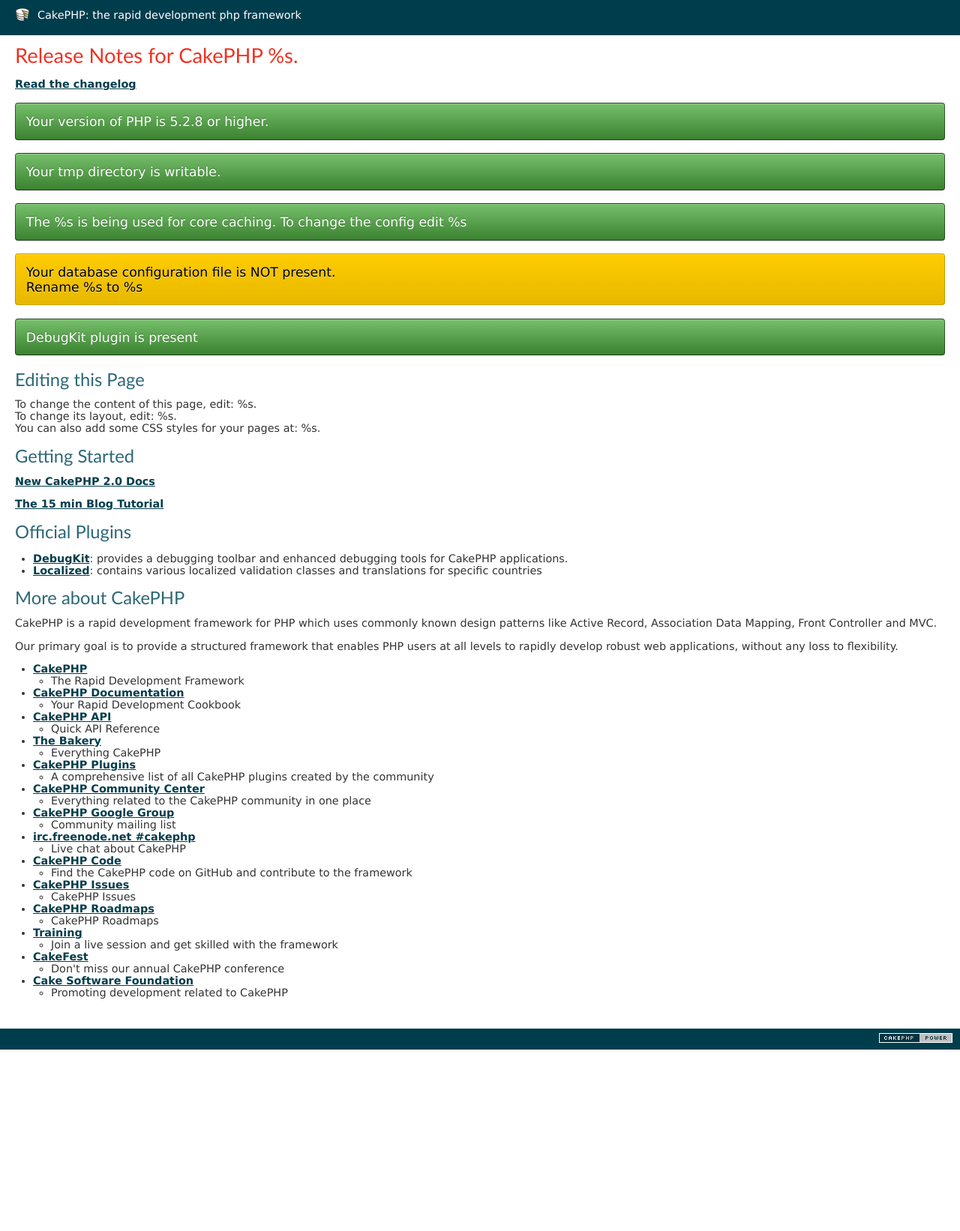
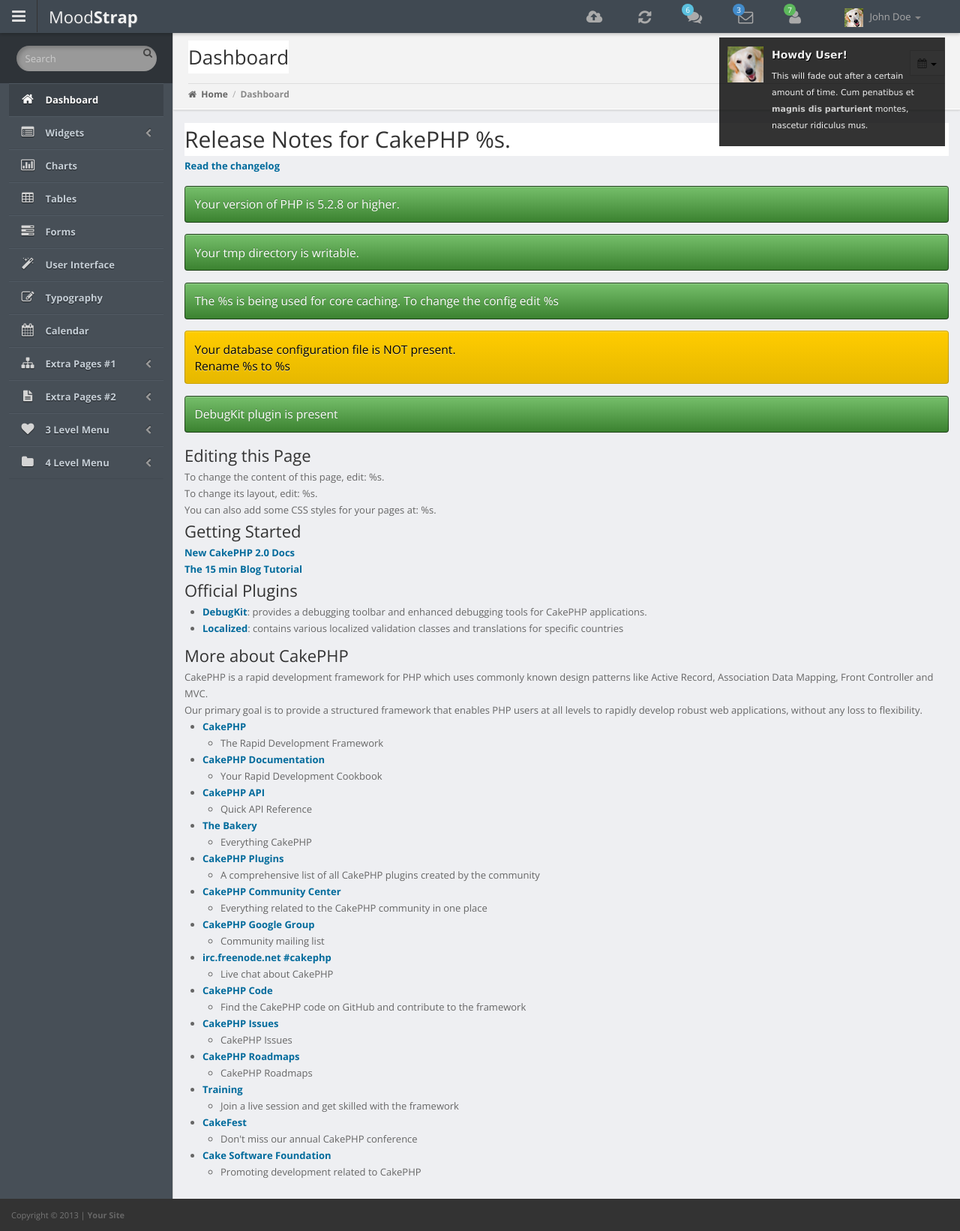
Before and after one commit to fitorec/proteccion_canina, a CakePHP app: the page made by web/app/View/Pages/home.ctp in a window 1280 px wide. Shown: the whole page at 75% size. Before the commit the page ends 1400 px from the top, so only its background shows below. Run offline with PHP 8.4 and a stand-in for CakePHP, Linux system fonts and the light colour scheme; the template is opened without the code that fills it, so the values that code supplies are empty; some libraries are stand-ins or nearby versions.

Commit message:
Agregando Layout base

```diff
--- /dev/null
+++ b/web/app/View/Elements/footer.ctp
@@ -0,0 +1,13 @@
+<footer>
+  <div class="container">
+    <div class="row">
+      <div class="col-md-12">
+            <!-- Copyright info -->
+            <p class="copy">Copyright &copy; 2013 | <a href="#">Your Site</a> </p>
+      </div>
+    </div>
+  </div>
+</footer>
+
+<!-- Scroll to top -->
+<span class="totop"><a href="#"><i class="fa fa-chevron-up"></i></a></span>
--- /dev/null
+++ b/web/app/View/Elements/sidebar.ctp
@@ -0,0 +1,78 @@
+
+    <div class="sidebar">
+        <div class="sidebar-dropdown"><a href="#">Navigation</a></div>
+        <!-- Search form -->
+        <form class="navbar-form" role="search">
+    			<div class="form-group">
+    				<input type="text" class="form-control" placeholder="Search">
+            <button class="btn search-button" type="submit"><i class="fa fa-search"></i></button>
+    			</div>
+    		</form>
+        <!--- Sidebar navigation -->
+        <!-- If the main navigation has sub navigation, then add the class "has_sub" to "li" of main navigation. -->
+        <ul id="nav">
+          <!-- Main menu with font awesome icon -->
+          <li><a href="index.html" class="open"><i class="fa fa-home"></i> <span>Dashboard</span></a></li>
+          <li class="has_sub"><a href="#"><i class="fa fa-list-alt"></i> <span>Widgets</span> <span class="pull-right"><i class="fa fa-chevron-left"></i></span></a>
+            <ul>
+              <li><a href="widgets1.html">Widgets #1</a></li>
+              <li><a href="widgets2.html">Widgets #2</a></li>
+              <li><a href="widgets3.html">Widgets #3</a></li>
+            </ul>
+          </li>
+          <li><a href="charts.html"><i class="fa fa-bar-chart-o"></i> <span>Charts</span></a></li>
+          <li><a href="tables.html"><i class="fa fa-table"></i> <span>Tables</span></a></li>
+          <li><a href="forms.html"><i class="fa fa-tasks"></i> <span>Forms</span></a></li>
+          <li><a href="ui.html"><i class="fa fa-magic"></i> <span>User Interface</span></a></li>
+          <li><a href="typography.html"><i class="fa fa-edit"></i> <span>Typography</span></a></li>
+          <li><a href="calendar.html"><i class="fa fa-calendar"></i> <span>Calendar</span></a></li>
+          <li class="has_sub"><a href="#"><i class="fa fa-sitemap"></i> <span>Extra Pages #1</span> <span class="pull-right"><i class="fa fa-chevron-left"></i></span></a>
+            <ul>
+              <li><a href="post.html">Post</a></li>
+              <li><a href="login.html">Login</a></li>
+              <li><a href="register.html">Register</a></li>
+              <li><a href="support.html">Support</a></li>
+              <li><a href="invoice.html">Invoice</a></li>
+              <li><a href="profile.html">Profile</a></li>
+              <li><a href="gallery.html">Gallery</a></li>
+            </ul>
+          </li>
+          <li class="has_sub"><a href="#"><i class="fa fa-file-text"></i> <span>Extra Pages #2</span> <span class="pull-right"><i class="fa fa-chevron-left"></i></span></a>
+            <ul>
+              <li><a href="media.html">Media</a></li>
+              <li><a href="statement.html">Statement</a></li>
+              <li><a href="error.html">Error</a></li>
+              <li><a href="error-log.html">Error Log</a></li>
+              <li><a href="calendar.html">Calendar</a></li>
+              <li><a href="grid.html">Grid</a></li>
+            </ul>
+          </li>
+          <li class="has_sub"><a href="#"><i class="fa fa-heart"></i> <span>3 Level Menu</span> <span class="pull-right"><i class="fa fa-chevron-left"></i></span></a>
+            <ul>
+              <li><a href="#"><i class="fa fa-bookmark"></i> Subitem 1</a></li>
+              <li class="has_sub"><a href="#"><i class="fa fa-glass"></i> Subitem 2 <span class="pull-right"><i class="fa fa-chevron-left"></i></span></a>
+                  <ul>
+                    <li><a href="#"><i class="fa fa-bell"></i> Subitem 1</a></li>
+                    <li><a href="#"><i class="fa fa-camera"></i> Subitem 2</a></li>
+                  </ul>
+              </li>
+            </ul>
+          </li>
+          <li class="has_sub"><a href="#"><i class="fa fa-folder"></i> <span>4 Level Menu</span> <span class="pull-right"><i class="fa fa-chevron-left"></i></span></a>
+            <ul>
+              <li><a href="#"><i class="fa fa-thumb-tack"></i> Subitem 1</a></li>
+              <li class="has_sub"><a href="#"><i class="fa fa-thumbs-up"></i> Subitem 2 <span class="pull-right"><i class="fa fa-chevron-left"></i></span></a>
+                  <ul>
+                    <li><a href="#"><i class="fa fa-trophy"></i> Subitem 1</a></li>
+                    <li class="has_sub"><a href="#"><i class="fa fa-share"></i> Subitem 2 <span class="pull-right"><i class="fa fa-chevron-left"></i></span></a>
+                        <ul>
+                          <li><a href="#"><i class="fa fa-microphone"></i> Subitem 1</a></li>
+                          <li><a href="#"><i class="fa fa-phone"></i> Subitem 2</a></li>
+                        </ul>
+                    </li>
+                  </ul>
+              </li>
+            </ul>
+          </li>
+        </ul>
+    </div>
--- /dev/null
+++ b/web/app/View/Elements/topMenu.ctp
@@ -0,0 +1,199 @@
+<header>
+<div class="navbar navbar-fixed-top bs-docs-nav" role="banner">
+
+    <div class="container">
+      <!-- Menu button for smallar screens -->
+      <div class="navbar-header">
+		  <button class="navbar-toggle btn-navbar" type="button" data-toggle="collapse" data-target=".bs-navbar-collapse"><span>Menu</span></button>
+      <a href="#" class="pull-left menubutton hidden-xs"><i class="fa fa-bars"></i></a>
+		  <!-- Site name for smallar screens -->
+		  <a href="index.html" class="navbar-brand">Mood<span class="bold">Strap</span></a>
+		</div>
+
+      <!-- Navigation starts -->
+      <nav class="collapse navbar-collapse bs-navbar-collapse" role="navigation">
+
+        <!-- Links -->
+        <ul class="nav navbar-nav pull-right">
+          <li class="dropdown pull-right user-data">
+            <a data-toggle="dropdown" class="dropdown-toggle" href="#">
+              <img src="<?php echo Router::url('/'); ?>img/user1.png"> John <span class="bold">Doe</span> <b class="caret"></b>
+            </a>
+
+            <!-- Dropdown menu -->
+            <ul class="dropdown-menu">
+              <li><a href="#"><i class="fa fa-user"></i> Profile</a></li>
+              <li><a href="#"><i class="fa fa-cogs"></i> Settings</a></li>
+              <li><a href="login.html"><i class="fa fa-key"></i> Logout</a></li>
+            </ul>
+          </li>
+          <!-- Upload to server link. Class "dropdown-big" creates big dropdown -->
+          <li class="dropdown dropdown-big leftonmobile">
+            <a href="#" class="dropdown-toggle" data-toggle="dropdown"><i class="fa fa-cloud-upload"></i></a>
+            <!-- Dropdown -->
+            <ul class="dropdown-menu">
+              <li>
+                <!-- Progress bar -->
+                <p>Photo Upload in Progress</p>
+                <!-- Bootstrap progress bar -->
+                <div class="progress progress-striped active">
+					<div class="progress-bar progress-bar-info"  role="progressbar" aria-valuenow="40" aria-valuemin="0" aria-valuemax="100" style="width: 40%">
+						<span class="sr-only">40% Complete</span>
+					</div>
+			    </div>
+
+                <hr />
+
+                <!-- Progress bar -->
+                <p>Video Upload in Progress</p>
+                <!-- Bootstrap progress bar -->
+                <div class="progress progress-striped active">
+					<div class="progress-bar progress-bar-success"  role="progressbar" aria-valuenow="80" aria-valuemin="0" aria-valuemax="100" style="width: 80%">
+						<span class="sr-only">80% Complete</span>
+					</div>
+			    </div>
+
+                <hr />
+
+                <!-- Dropdown menu footer -->
+                <div class="drop-foot">
+                  <a href="#">View All</a>
+                </div>
+
+              </li>
+            </ul>
+          </li>
+
+          <!-- Sync to server link -->
+          <li class="dropdown dropdown-big leftonmobile">
+            <a href="#" class="dropdown-toggle" data-toggle="dropdown"><i class="fa fa-refresh"></i></a>
+            <!-- Dropdown -->
+            <ul class="dropdown-menu">
+              <li>
+                <!-- Using "fa fa-spin" class to rotate icon. -->
+                <p><span class="label label-info"><i class="fa fa-cloud"></i></span> Syncing Photos to Server</p>
+                <hr />
+                <p><span class="label label-warning"><i class="fa fa-cloud"></i></span> Syncing Bookmarks Lists to Cloud</p>
+
+                <hr />
+
+                <!-- Dropdown menu footer -->
+                <div class="drop-foot">
+                  <a href="#">View All</a>
+                </div>
+
+              </li>
+            </ul>
+          </li>
+          <li class="dropdown dropdown-big leftonmobile">
+              <a class="dropdown-toggle" href="#" data-toggle="dropdown">
+                <i class="fa fa-comments"></i><span class="label label-info">6</span>
+              </a>
+
+                <ul class="dropdown-menu">
+                  <li class="dropdown-header padless">
+                    <!-- Heading - h5 -->
+                    <h5><i class="fa fa-comments"></i> Chats</h5>
+                    <!-- Use hr tag to add border -->
+                  </li>
+                  <li>
+                    <hr />
+                    <!-- List item heading h6 -->
+                    <h6><a href="#">Hi :)</a> <span class="label label-warning pull-right">10:42</span></h6>
+                    <div class="clearfix"></div>
+                    <hr />
+                  </li>
+                  <li>
+                    <h6><a href="#">How are you?</a> <span class="label label-warning pull-right">20:42</span></h6>
+                    <div class="clearfix"></div>
+                    <hr />
+                  </li>
+                  <li>
+                    <h6><a href="#">What are you doing?</a> <span class="label label-warning pull-right">14:42</span></h6>
+                    <div class="clearfix"></div>
+                    <hr />
+                  </li>
+                  <li>
+                    <div class="drop-foot">
+                      <a href="#">View All</a>
+                    </div>
+                  </li>
+                </ul>
+            </li>
+
+            <!-- Message button with number of latest messages count-->
+            <li class="dropdown dropdown-big messages-dd leftonmobile">
+              <a class="dropdown-toggle" href="#" data-toggle="dropdown">
+                <i class="fa fa-envelope-o"></i> <span class="label label-primary">3</span>
+              </a>
+
+                <ul class="dropdown-menu">
+                  <li class="dropdown-header padless">
+                    <!-- Heading - h5 -->
+                    <h5><i class="fa fa-envelope-alt"></i> Messages</h5>
+                    <!-- Use hr tag to add border -->
+
+                  </li>
+                  <li>
+                    <hr /><!-- List item heading h6 -->
+                    <h6><a href="#">Hello how are you?</a></h6>
+                    <!-- List item para -->
+                    <p>Quisque eu consectetur erat eget  semper...</p>
+                    <hr />
+                  </li>
+                  <li>
+                    <h6><a href="#">Today is wonderful?</a></h6>
+                    <p>Quisque eu consectetur erat eget  semper...</p>
+                    <hr />
+                  </li>
+                  <li>
+                    <div class="drop-foot">
+                      <a href="#">View All</a>
+                    </div>
+                  </li>
+                </ul>
+            </li>
+
+            <!-- Members button with number of latest members count -->
+            <li class="dropdown dropdown-big">
+              <a class="dropdown-toggle" href="#" data-toggle="dropdown">
+                <i class="fa fa-user"></i> <span class="label label-success">7</span>
+              </a>
+
+                <ul class="dropdown-menu">
+                  <li class="dropdown-header padless">
+                    <!-- Heading - h5 -->
+                    <h5><i class="fa fa-user"></i> Users</h5>
+                    <!-- Use hr tag to add border -->
+                  </li>
+                  <li>
+                    <hr />
+                    <!-- List item heading h6-->
+                    <h6><a href="#">John Doe</a> <span class="label label-warning pull-right">Free</span></h6>
+                    <div class="clearfix"></div>
+                    <hr />
+                  </li>
+                  <li>
+                    <h6><a href="#">Iron Man</a> <span class="label label-important pull-right">Premium</span></h6>
+                    <div class="clearfix"></div>
+                    <hr />
+                  </li>
+                  <li>
+                    <h6><a href="#">Salamander</a> <span class="label label-warning pull-right">Free</span></h6>
+                    <div class="clearfix"></div>
+                    <hr />
+                  </li>
+                  <li>
+                    <div class="drop-foot">
+                      <a href="#">View All</a>
+                    </div>
+                  </li>
+                </ul>
+            </li>
+        </ul>
+      </nav>
+
+    </div>
+  </div>
+</header>
+<!-- Main content starts -->
--- a/web/app/View/Layouts/default.ctp
+++ b/web/app/View/Layouts/default.ctp
@@ -1,61 +1,158 @@
-<?php
-/**
- *
- *
- * CakePHP(tm) : Rapid Development Framework (http://cakephp.org)
- * Copyright (c) Cake Software Foundation, Inc. (http://cakefoundation.org)
- *
- * Licensed under The MIT License
- * For full copyright and license information, please see the LICENSE.txt
- * Redistributions of files must retain the above copyright notice.
- *
- * @copyright     Copyright (c) Cake Software Foundation, Inc. (http://cakefoundation.org)
- * @link          http://cakephp.org CakePHP(tm) Project
- * @package       app.View.Layouts
- * @since         CakePHP(tm) v 0.10.0.1076
- * @license       http://www.opensource.org/licenses/mit-license.php MIT License
- */
-
-$cakeDescription = __d('cake_dev', 'CakePHP: the rapid development php framework');
-?>
 <!DOCTYPE html>
-<html>
+<html lang="en">
 <head>
-	<?php echo $this->Html->charset(); ?>
-	<title>
-		<?php echo $cakeDescription ?>:
-		<?php echo $title_for_layout; ?>
-	</title>
+  <meta http-equiv="Content-Type" content="text/html; charset=UTF-8">
+  <meta charset="utf-8">
+  <!-- Title and other stuffs -->
+  <title><?php echo $title_for_layout; ?></title>
+  <meta name="viewport" content="width=device-width, initial-scale=1.0">
+  <meta name="description" content="">
+  <meta name="keywords" content="">
+  <meta name="author" content="">
   <?php
 		echo $this->Html->meta('icon');
+		echo $this->Html->css('cake.generic');
+		echo $this->fetch('meta');
+	?>
 
-		echo $this->Html->css('cake.generic');
+  <!-- Stylesheets -->
+  <link href="<?php echo Router::url('/'); ?>style/bootstrap.css" rel="stylesheet">
+  <!-- Font awesome icon -->
+  <link rel="stylesheet" href="<?php echo Router::url('/'); ?>style/font-awesome.css">
+  <!-- jQuery UI -->
+  <link rel="stylesheet" href="<?php echo Router::url('/'); ?>style/jquery-ui-1.9.2.custom.min.css">
+  <!-- Calendar -->
+  <link rel="stylesheet" href="<?php echo Router::url('/'); ?>style/fullcalendar.css">
+  <!-- prettyPhoto -->
+  <link rel="stylesheet" href="<?php echo Router::url('/'); ?>style/prettyPhoto.css">
+  <!-- Star rating -->
+  <link rel="stylesheet" href="<?php echo Router::url('/'); ?>style/rateit.css">
+  <!-- Date picker -->
+  <link rel="stylesheet" href="<?php echo Router::url('/'); ?>style/bootstrap-datetimepicker.min.css">
+  <!-- CLEditor -->
+  <link rel="stylesheet" href="<?php echo Router::url('/'); ?>style/jquery.cleditor.css">
+  <!-- Uniform -->
+  <link rel="stylesheet" href="<?php echo Router::url('/'); ?>style/uniform.default.html">
+  <!-- Uniform -->
+  <link rel="stylesheet" href="<?php echo Router::url('/'); ?>style/daterangepicker-bs3.css" />
+  <!-- Bootstrap toggle -->
+  <link rel="stylesheet" href="<?php echo Router::url('/'); ?>style/bootstrap-switch.css">
+  <!-- Main stylesheet -->
+  <link href="<?php echo Router::url('/'); ?>style/style.css" rel="stylesheet">
+  <!-- Widgets stylesheet -->
+  <link href="<?php echo Router::url('/'); ?>style/widgets.css" rel="stylesheet">
+    <!-- Gritter Notifications stylesheet -->
+  <link href="<?php echo Router::url('/'); ?>style/jquery.gritter.css" rel="stylesheet">
 
-		echo $this->fetch('meta');
+  <!-- HTML5 Support for IE -->
+  <!--[if lt IE 9]>
+  <script src="<?php echo Router::url('/'); ?>js/html5shim.js"></script>
+  <![endif]-->
+
+  <!-- Favicon -->
+</head>
+
+<body>
+<?php echo $this->element('topMenu'); ?>
+<div class="content">
+
+  	<!-- Sidebar -->
+    <?php echo $this->element('sidebar'); ?>
+    <!-- Sidebar ends -->
+
+  	<!-- Main bar -->
+  	<div class="mainbar">
+
+	    <!-- Page heading -->
+	    <div class="page-head">
+	      <h2 class="pull-left">Dashboard</h2>
+        <div class="pull-right">
+           <div id="reportrange" class="pull-right">
+              <i class="fa fa-calendar"></i>
+              <span></span> <b class="caret"></b>
+           </div>
+        </div>
+        <div class="clearfix"></div>
+        <!-- Breadcrumb -->
+        <div class="bread-crumb">
+          <a href="index.html"><i class="fa fa-home"></i> Home</a>
+          <!-- Divider -->
+          <span class="divider">/</span>
+          <a href="#" class="bread-current">Dashboard</a>
+        </div>
+
+        <div class="clearfix"></div>
+
+	    </div>
+	    <!-- Page heading ends -->
+	    <!-- Matter -->
+	    <div class="matter">
+        <div class="container">
+          <?php echo $this->Session->flash(); ?>
+          <?php echo $this->fetch('content'); ?>
+        </div>
+		  </div>
+		<!-- Matter ends -->
+
+    </div>
+
+   <!-- Mainbar ends -->
+   <div class="clearfix"></div>
+
+</div>
+<!-- Content ends -->
+
+<?php echo $this->element('footer'); ?>
+
+
+<!-- JS -->
+<script src="<?php echo Router::url('/'); ?>js/jquery.js"></script> <!-- jQuery -->
+<script src="<?php echo Router::url('/'); ?>js/bootstrap.js"></script> <!-- Bootstrap -->
+<script src="<?php echo Router::url('/'); ?>js/jquery-ui-1.9.2.custom.min.js"></script> <!-- jQuery UI -->
+<script src="<?php echo Router::url('/'); ?>js/fullcalendar.min.js"></script> <!-- Full Google Calendar - Calendar -->
+<script src="<?php echo Router::url('/'); ?>js/jquery.rateit.min.js"></script> <!-- RateIt - Star rating -->
+<script src="<?php echo Router::url('/'); ?>js/jquery.prettyPhoto.js"></script> <!-- prettyPhoto -->
+
+<!-- Morris JS -->
+<script src="<?php echo Router::url('/'); ?>js/raphael-min.js"></script>
+<script src="<?php echo Router::url('/'); ?>js/morris.min.js"></script>
+
+<!-- jQuery Flot -->
+<script src="<?php echo Router::url('/'); ?>js/excanvas.min.js"></script>
+<script src="<?php echo Router::url('/'); ?>js/jquery.flot.js"></script>
+<script src="<?php echo Router::url('/'); ?>js/jquery.flot.resize.js"></script>
+<script src="<?php echo Router::url('/'); ?>js/jquery.flot.pie.js"></script>
+<script src="<?php echo Router::url('/'); ?>js/jquery.flot.stack.js"></script>
+
+<!-- jQuery Notification - Noty -->
+<script src="<?php echo Router::url('/'); ?>js/jquery.noty.js"></script> <!-- jQuery Notify -->
+<script src="<?php echo Router::url('/'); ?>js/themes/default.js"></script> <!-- jQuery Notify -->
+<script src="<?php echo Router::url('/'); ?>js/layouts/bottom.js"></script> <!-- jQuery Notify -->
+<script src="<?php echo Router::url('/'); ?>js/layouts/topRight.js"></script> <!-- jQuery Notify -->
+<script src="<?php echo Router::url('/'); ?>js/layouts/top.js"></script> <!-- jQuery Notify -->
+<!-- jQuery Notification ends -->
+
+<!-- Daterangepicker -->
+<script src="<?php echo Router::url('/'); ?>js/moment.min.js"></script>
+<script src="<?php echo Router::url('/'); ?>js/daterangepicker.js"></script>
+
+<script src="<?php echo Router::url('/'); ?>js/sparklines.js"></script> <!-- Sparklines -->
+<script src="<?php echo Router::url('/'); ?>js/jquery.gritter.min.js"></script> <!-- jQuery Gritter -->
+<script src="<?php echo Router::url('/'); ?>js/jquery.cleditor.min.js"></script> <!-- CLEditor -->
+<script src="<?php echo Router::url('/'); ?>js/bootstrap-datetimepicker.min.js"></script> <!-- Date picker -->
+<script src="<?php echo Router::url('/'); ?>js/jquery.uniform.min.html"></script> <!-- jQuery Uniform -->
+<script src="<?php echo Router::url('/'); ?>js/jquery.slimscroll.min.js"></script> <!-- jQuery SlimScroll -->
+<script src="<?php echo Router::url('/'); ?>js/bootstrap-switch.min.js"></script> <!-- Bootstrap Toggle -->
+<script src="<?php echo Router::url('/'); ?>js/filter.js"></script> <!-- Filter for support page -->
+<script src="<?php echo Router::url('/'); ?>js/custom.js"></script> <!-- Custom codes -->
+<script src="<?php echo Router::url('/'); ?>js/charts.js"></script> <!-- Charts & Graphs -->
+
+<script src="<?php echo Router::url('/'); ?>js/index.js"></script> <!-- Index Javascripts -->
+
+<?php
   echo $this->fetch('css');
   echo $this->fetch('script');
+  echo $this->element('sql_dump');
 ?>
-</head>
-<body>
-	<div id="container">
-		<div id="header">
-			<h1><?php echo $this->Html->link($cakeDescription, 'http://cakephp.org'); ?></h1>
-		</div>
-		<div id="content">
-
-			<?php echo $this->Session->flash(); ?>
-
-			<?php echo $this->fetch('content'); ?>
-		</div>
-		<div id="footer">
-			<?php echo $this->Html->link(
-					$this->Html->image('cake.power.gif', array('alt' => $cakeDescription, 'border' => '0')),
-					'http://www.cakephp.org/',
-					array('target' => '_blank', 'escape' => false)
-				);
-			?>
-		</div>
-	</div>
-	<?php echo $this->element('sql_dump'); ?>
 </body>
 </html>
--- /dev/null
+++ b/web/app/View/Pages/prueba.ctp
@@ -0,0 +1 @@
+<h1>Eso es una prueba</h1>
```
Also changed, not shown: doc/bd.sql (+14 -2 lines), web/app/Config/bootstrap.php (+27 -0 lines), 1 other file. Lines whose indentation alone changed are shown as unchanged.
